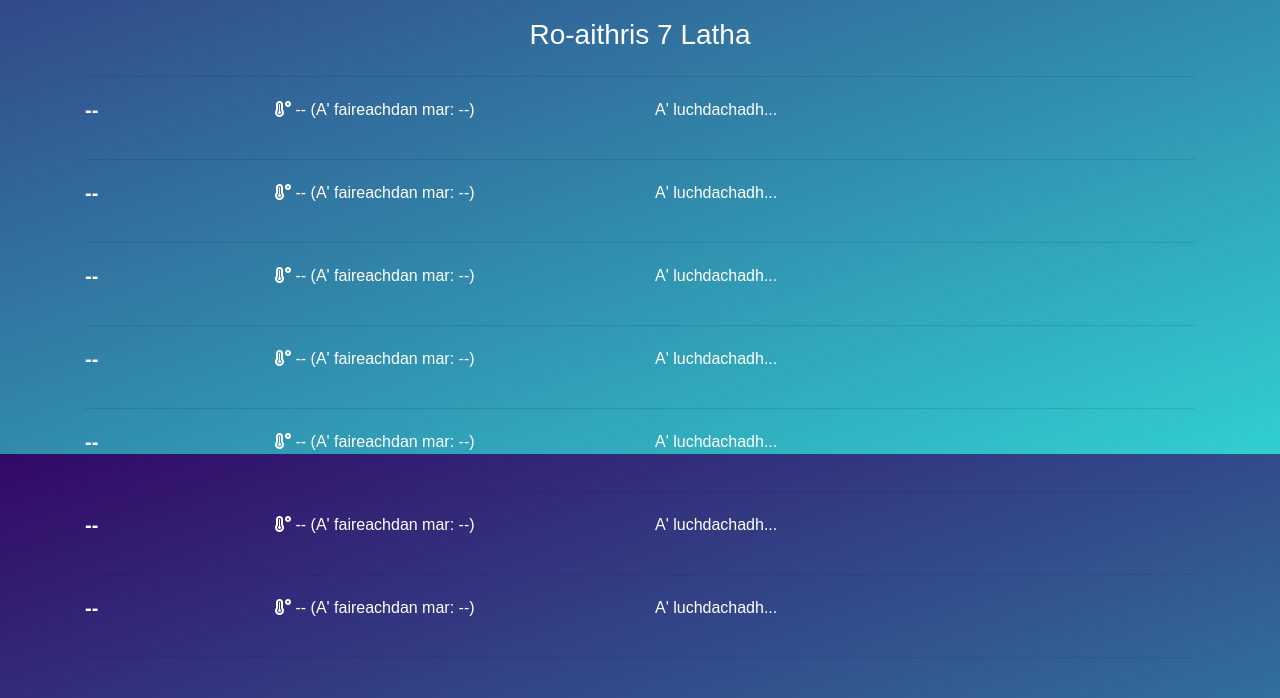
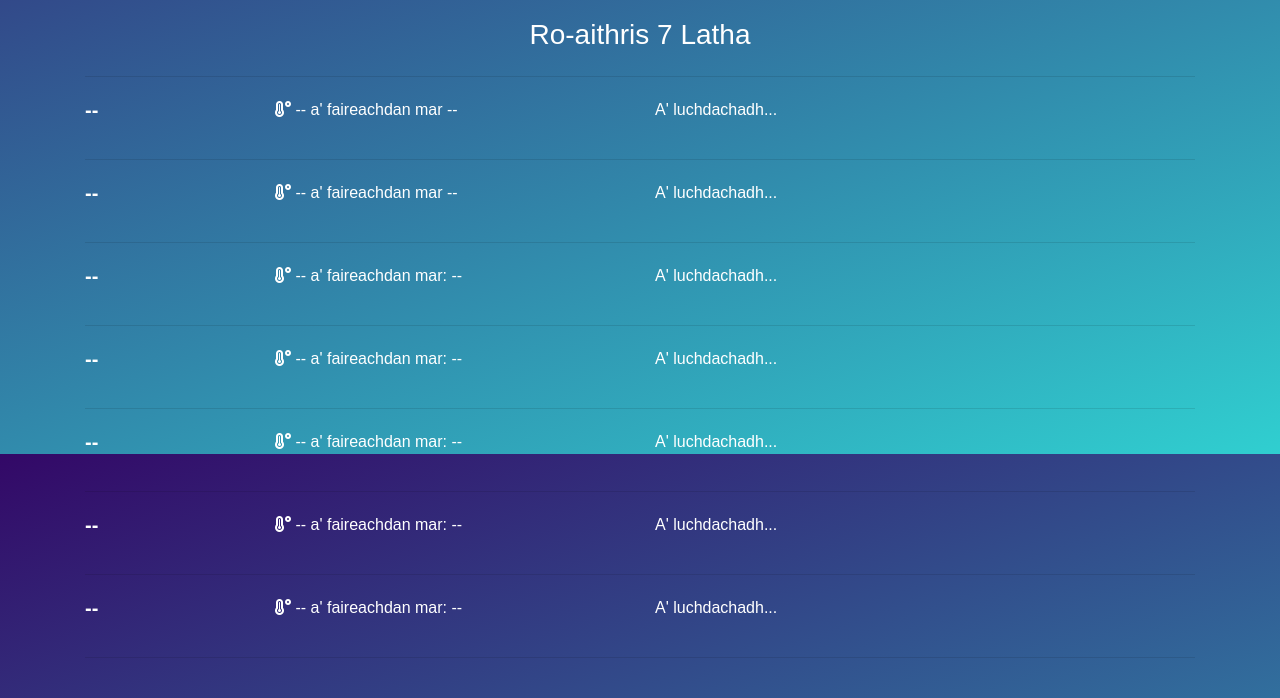
Before and after one commit to angeidheal/aimsir, a Jekyll site: the page built from index.html, in a window 1280 px wide. Shown: the part 446-1144 px from the top of the page. Built offline with Jekyll 4.4.1, drawn with Linux system fonts in a browser that asks for light colours; nearby versions of some CDN libraries; a script that is not in the unit is left out.

Commit message:
Update index.html

```diff
--- a/index.html
+++ b/index.html
@@ -45,7 +45,7 @@
           <h5><span class="day-1-day">--</span></h5>
         </div>
         <div class="col-md-4">
-          <p><strong><i class="fas fa-temperature-high"></i></strong> <span class="day-1-temp">--</span> (A' faireachdan mar: <span class="day-1-app-temp">--</span>)</p>
+          <p><strong><i class="fas fa-temperature-high"></i></strong> <span class="day-1-temp">--</span> a' faireachdan mar <span class="day-1-app-temp">--</span></p>
         </div>
         <div class="col-md-6 day-1-summary">
           A' luchdachadh...
@@ -59,7 +59,7 @@
           <h5><span class="day-2-day">--</span></h5>
         </div>
         <div class="col-md-4">
-          <p><strong><i class="fas fa-temperature-high"></i></strong> <span class="day-2-temp">--</span> (A' faireachdan mar: <span class="day-2-app-temp">--</span>)</p>
+          <p><strong><i class="fas fa-temperature-high"></i></strong> <span class="day-2-temp">--</span> a' faireachdan mar <span class="day-2-app-temp">--</span></p>
         </div>
         <div class="col-md-6 day-2-summary">
           A' luchdachadh...
@@ -73,7 +73,7 @@
           <h5><span class="day-3-day">--</span></h5>
         </div>
         <div class="col-md-4">
-          <p><strong><i class="fas fa-temperature-high"></i></strong> <span class="day-3-temp">--</span> (A' faireachdan mar: <span class="day-3-app-temp">--</span>)</p>
+          <p><strong><i class="fas fa-temperature-high"></i></strong> <span class="day-3-temp">--</span> a' faireachdan mar: <span class="day-3-app-temp">--</span></p>
         </div>
         <div class="col-md-6 day-3-summary">
           A' luchdachadh...
@@ -87,7 +87,7 @@
           <h5><span class="day-4-day">--</span></h5>
         </div>
         <div class="col-md-4">
-          <p><strong><i class="fas fa-temperature-high"></i></strong> <span class="day-4-temp">--</span> (A' faireachdan mar: <span class="day-4-app-temp">--</span>)</p>
+          <p><strong><i class="fas fa-temperature-high"></i></strong> <span class="day-4-temp">--</span> a' faireachdan mar: <span class="day-4-app-temp">--</span></p>
         </div>
         <div class="col-md-6 day-4-summary">
           A' luchdachadh...
@@ -101,7 +101,7 @@
           <h5><span class="day-5-day">--</span></h5>
         </div>
         <div class="col-md-4">
-          <p><strong><i class="fas fa-temperature-high"></i></strong> <span class="day-5-temp">--</span> (A' faireachdan mar: <span class="day-5-app-temp">--</span>)</p>
+          <p><strong><i class="fas fa-temperature-high"></i></strong> <span class="day-5-temp">--</span> a' faireachdan mar: <span class="day-5-app-temp">--</span></p>
         </div>
         <div class="col-md-6 day-5-summary">
           A' luchdachadh...
@@ -115,7 +115,7 @@
           <h5><span class="day-6-day">--</span></h5>
         </div>
         <div class="col-md-4">
-          <p><strong><i class="fas fa-temperature-high"></i></strong> <span class="day-6-temp">--</span> (A' faireachdan mar: <span class="day-6-app-temp">--</span>)</p>
+          <p><strong><i class="fas fa-temperature-high"></i></strong> <span class="day-6-temp">--</span> a' faireachdan mar: <span class="day-6-app-temp">--</span></p>
         </div>
         <div class="col-md-6 day-6-summary">
           A' luchdachadh...
@@ -129,7 +129,7 @@
           <h5><span class="day-7-day">--</span></h5>
         </div>
         <div class="col-md-4">
-          <p><strong><i class="fas fa-temperature-high"></i></strong> <span class="day-7-temp">--</span> (A' faireachdan mar: <span class="day-7-app-temp">--</span>)</p>
+          <p><strong><i class="fas fa-temperature-high"></i></strong> <span class="day-7-temp">--</span> a' faireachdan mar: <span class="day-7-app-temp">--</span></p>
         </div>
         <div class="col-md-6 day-7-summary">
           A' luchdachadh...
```
